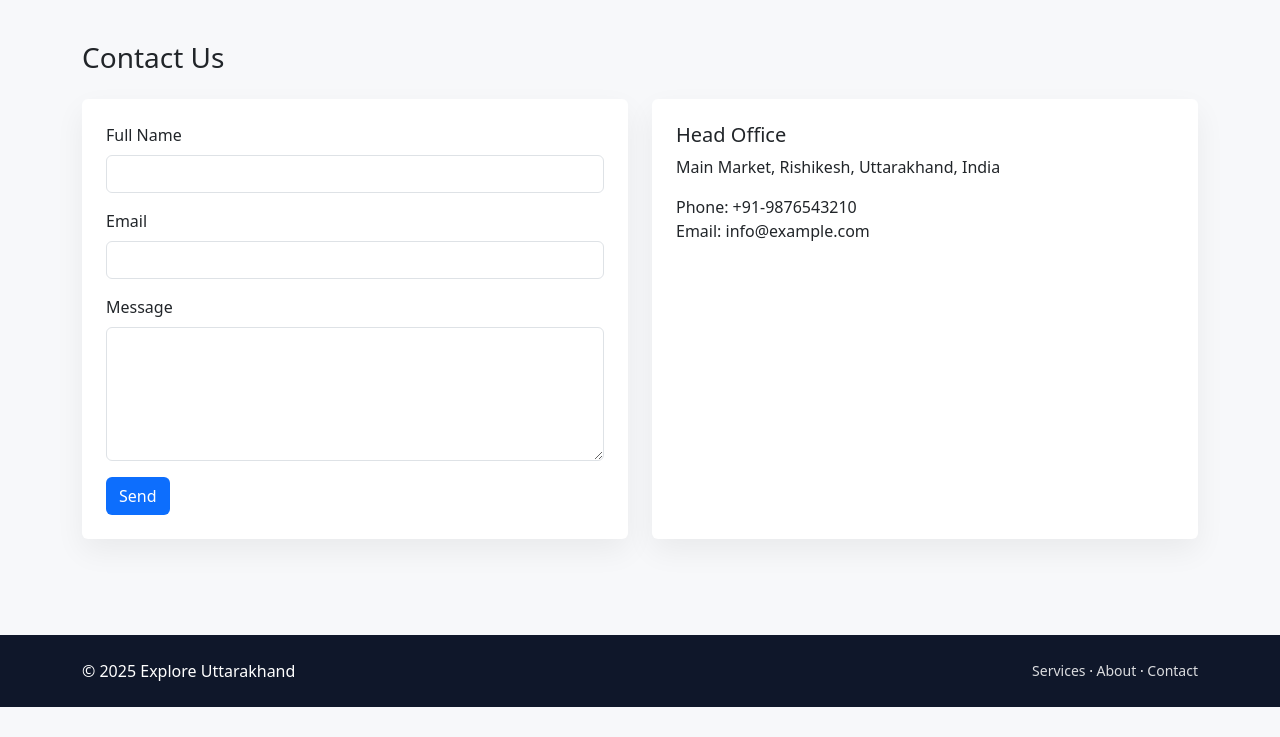
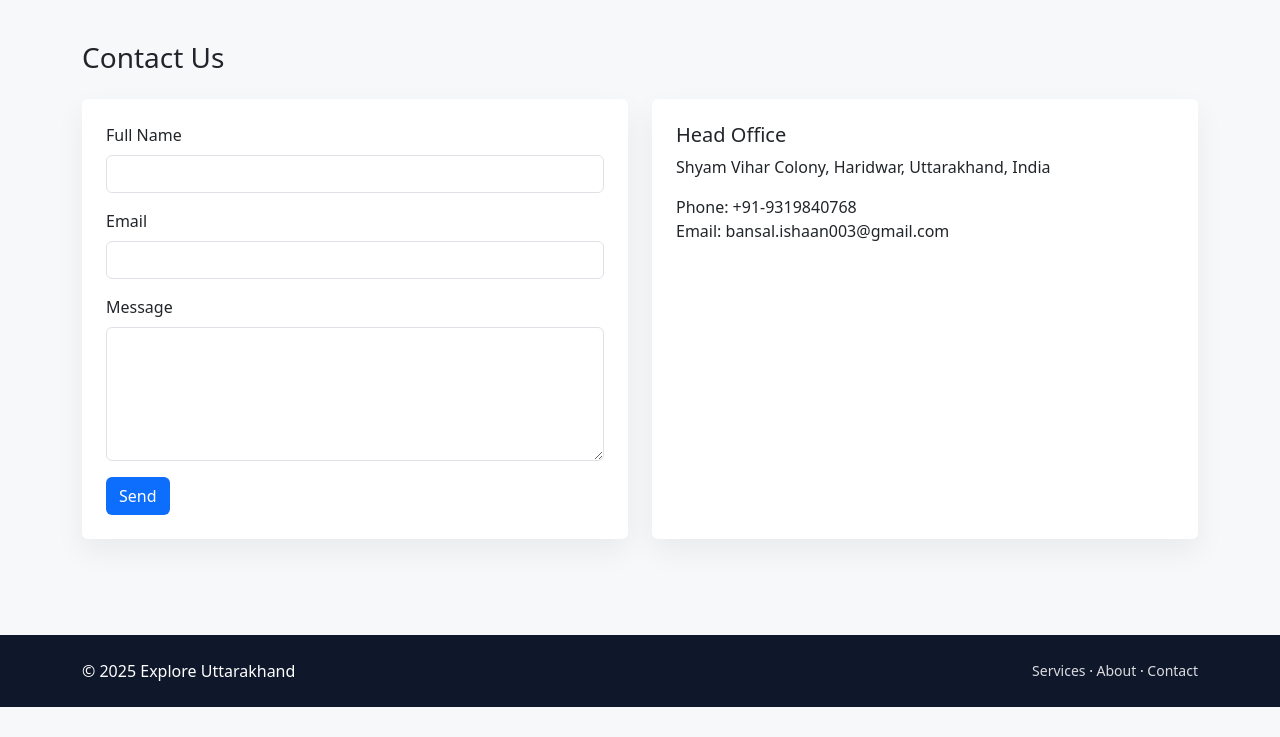
Before and after one commit to AmitBansal73/UTravelHTML, a plain HTML site: page contact.html in a window 1280 px wide. Shown: the part 63-800 px from the top of the page. Drawn offline with nearby package versions, Linux system fonts and the light colour scheme.

Commit message:
modified contact adress

```diff
--- a/contact.html
+++ b/contact.html
@@ -52,9 +52,9 @@
     <div class="col-lg-6">
       <div class="card p-4 h-100">
         <h5>Head Office</h5>
-        <p>Main Market, Rishikesh, Uttarakhand, India</p>
-        <p class="mb-0">Phone: +91-9876543210</p>
-        <p>Email: info@example.com</p>
+        <p>Shyam Vihar Colony, Haridwar, Uttarakhand, India</p>
+        <p class="mb-0">Phone: +91-9319840768</p>
+        <p>Email: bansal.ishaan003@gmail.com</p>
       </div>
     </div>
   </div>
```
